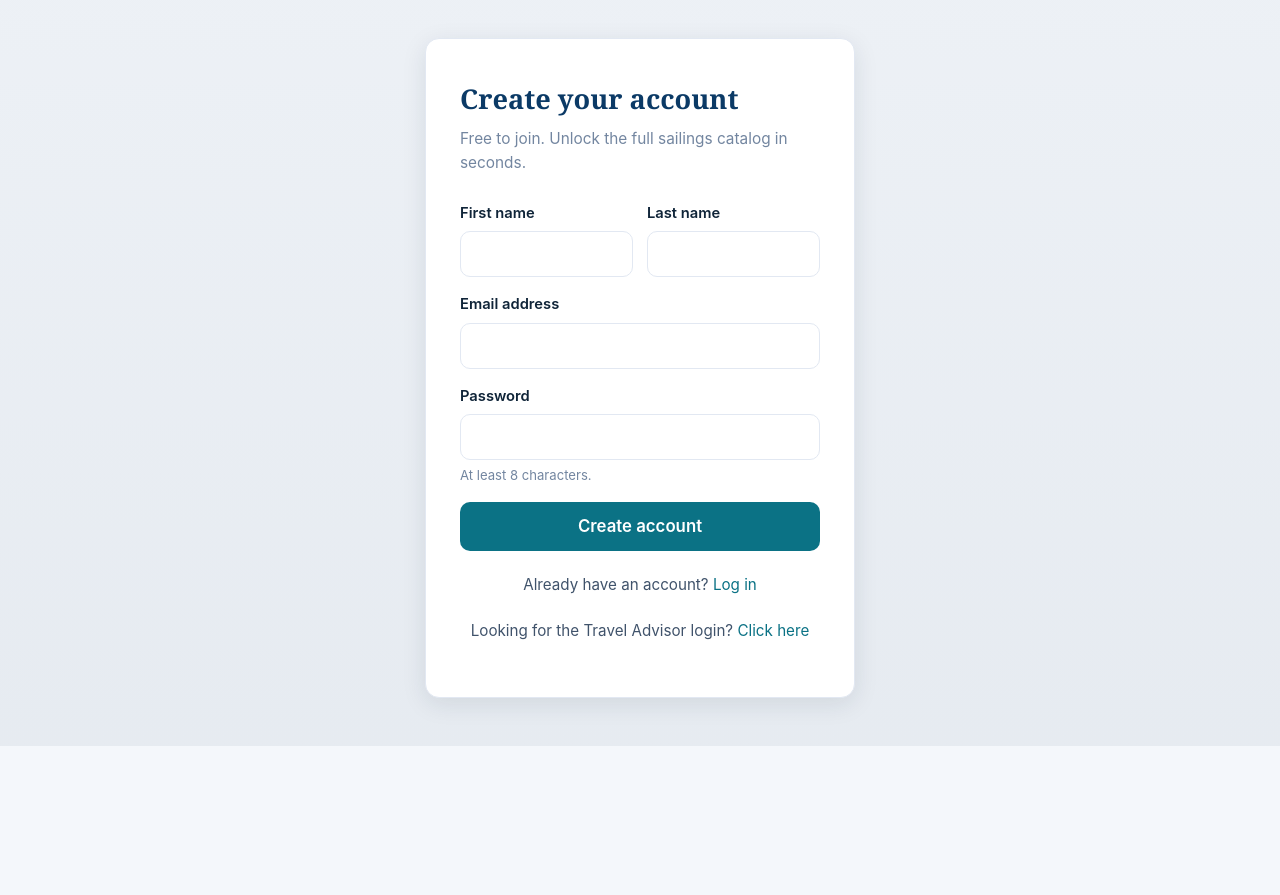
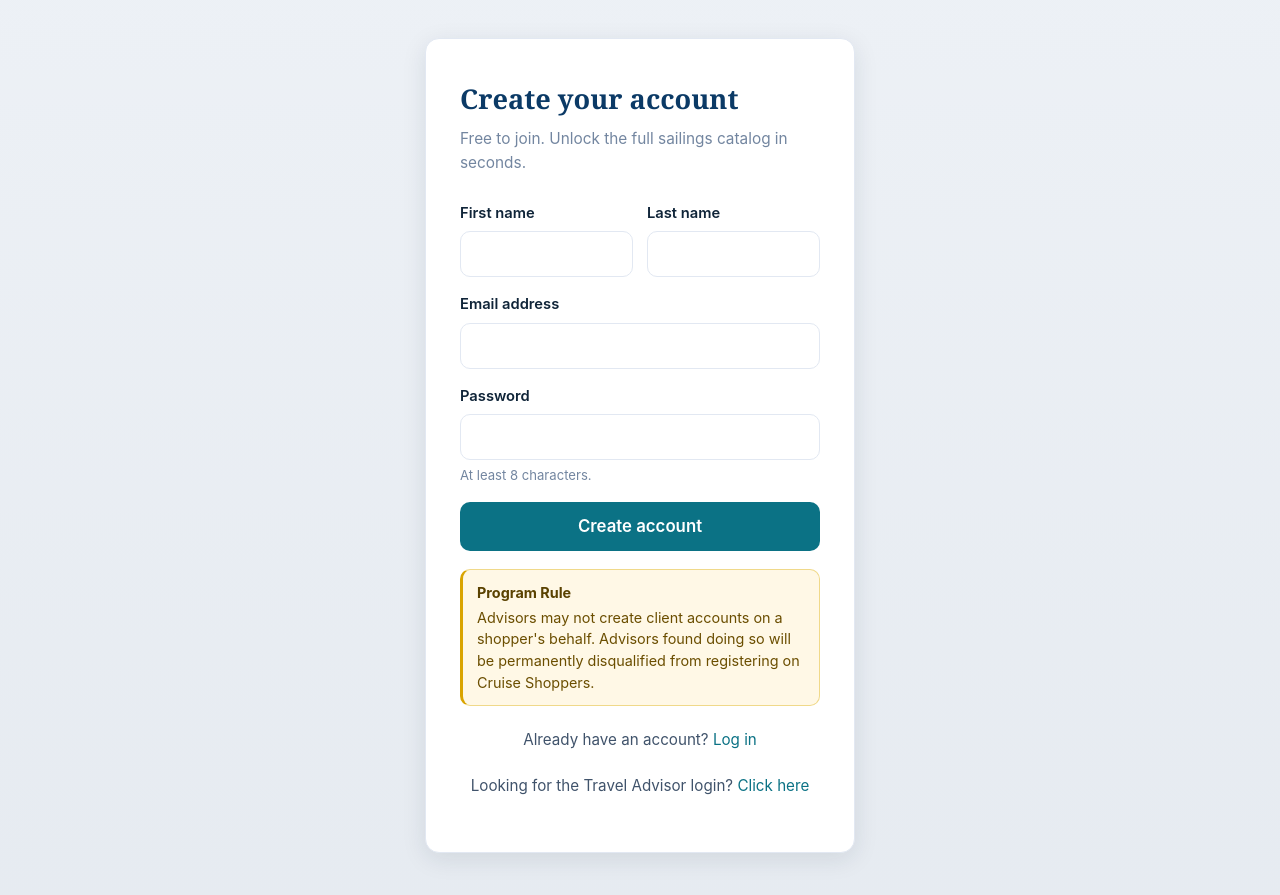
Before and after one commit to ccola4me2/cruiseshoppers, a website: page public/signup.html in a window 1280 px wide. Shown: the part 115-1010 px from the top of the page. Before the commit the page ends 861 px from the top, so only its background shows below. Drawn offline with Linux system fonts and the light colour scheme; no server answers.

Commit message:
Add Program Rule notice to client sign-up page
States that advisors may not create client accounts on a shopper's behalf and
will be permanently disqualified for doing so.

```diff
--- a/public/css/styles.css
+++ b/public/css/styles.css
@@ -695,6 +695,10 @@ main:focus { outline: none; }
 .report-tile-actions { display: flex; gap: 8px; flex-wrap: wrap; }
 .report-back { display: inline-flex; margin: -4px 0 14px; }
 
+/* Program-rule notice on the client sign-up page. */
+.program-rule { margin: 18px 0 4px; padding: 12px 14px; background: #fff8e6; border: 1px solid #f0d98a; border-left: 3px solid #d9a400; border-radius: var(--radius-sm); font-size: 0.9rem; line-height: 1.5; color: #6b4e00; }
+.program-rule strong { display: block; margin-bottom: 3px; color: #5a4200; }
+
 /* ---------- My Quotes: collapsible requests → quotes ---------- */
 .qr-list { display: flex; flex-direction: column; gap: 14px; }
 .qr { background: var(--surface); border: 1px solid var(--line); border-radius: var(--radius); box-shadow: var(--shadow-sm); overflow: hidden; }
--- a/public/signup.html
+++ b/public/signup.html
@@ -45,6 +45,10 @@
         </div>
         <button type="submit" class="btn btn-primary btn-block btn-lg" id="submitBtn">Create account</button>
       </form>
+      <div class="program-rule">
+        <strong>Program Rule</strong>
+        Advisors may not create client accounts on a shopper's behalf. Advisors found doing so will be permanently disqualified from registering on Cruise Shoppers.
+      </div>
       <p class="auth-alt">Already have an account? <a href="/login">Log in</a></p>
       <p class="auth-alt">Looking for the Travel Advisor login? <a href="/advisor/login">Click here</a></p>
     </div>
```
